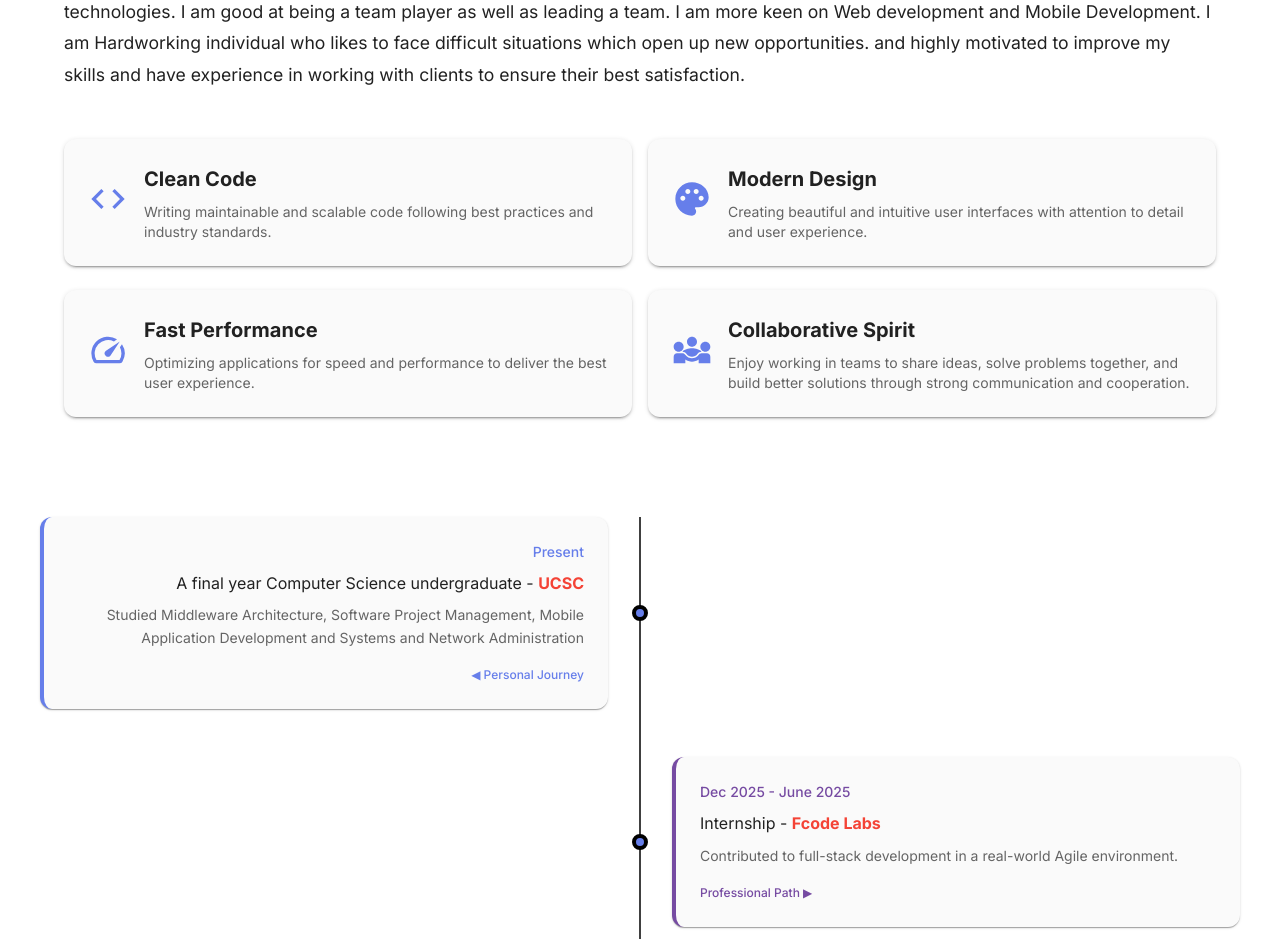
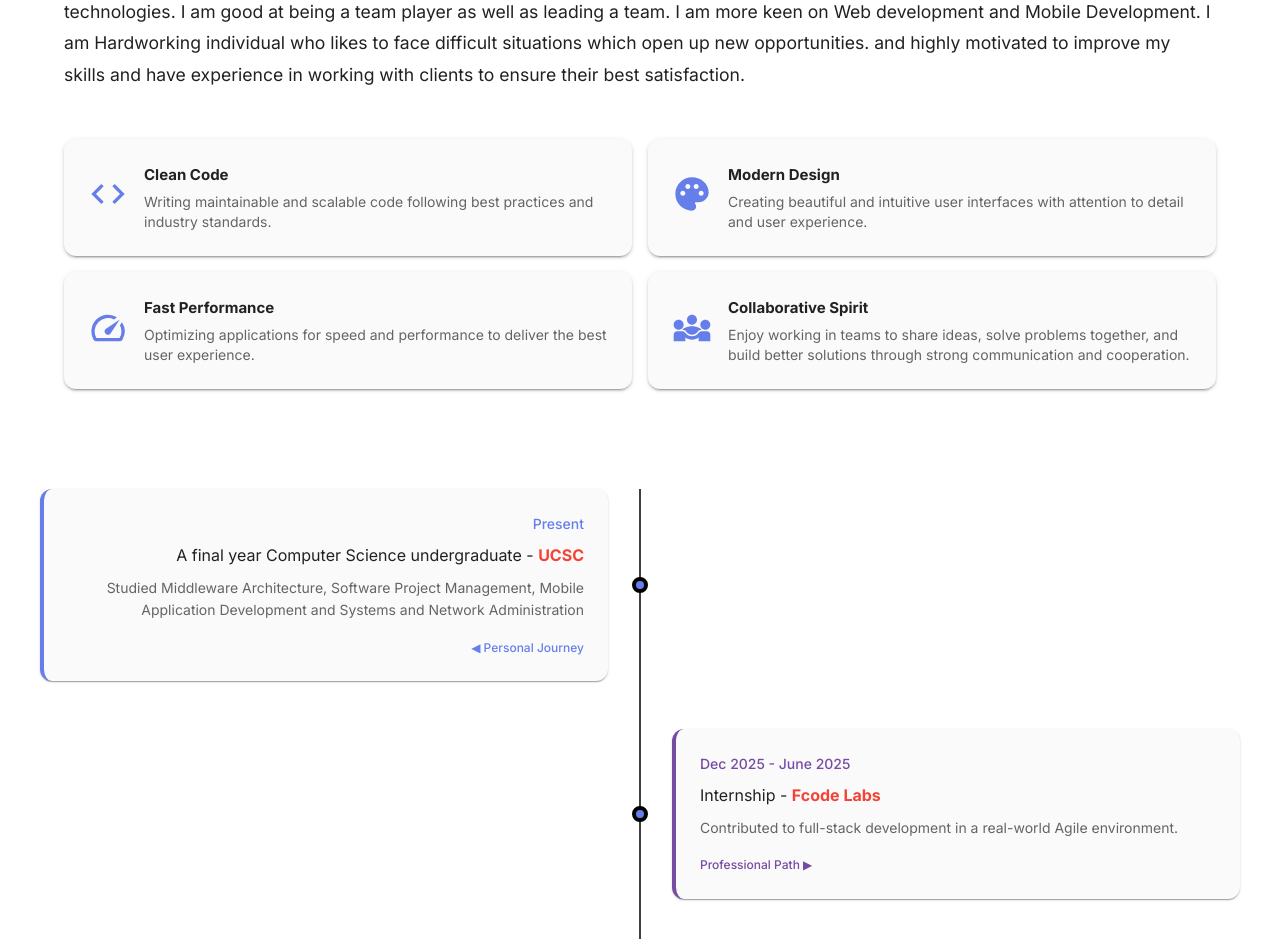
Before and after one commit to TharinduDakshina/myPortfolio, a Next.js app: page / in a window 1280 px wide. Shown: the part 1040-1979 px from the top of the page. Built offline with nearby package versions, Linux system fonts and the light colour scheme.

Commit message:
update the overflow handel

```diff
--- a/src/components/about.tsx
+++ b/src/components/about.tsx
@@ -7,7 +7,8 @@ import {
     Palette as DesignIcon,
     Speed as SpeedIcon
 } from "@mui/icons-material"
-import {styled, TypographyProps} from "@mui/system";
+import {styled, TypographyProps, width} from "@mui/system";
+import {h2} from "framer-motion/m";
 
 const features = [
     {
@@ -84,13 +85,13 @@ export function About() {
                         </Typography>
 
                     </Grid>
-                    <Grid container rowSpacing={3} columnSpacing={{ xs: 1, sm: 2, md: 2 }}>
+                    <Grid container rowSpacing={2} columnSpacing={{ xs: 1, sm: 2, md: 2 }}>
                         {features.map((feature, index) => (
-                            <Grid key={index} size={6}>
+                            <Grid key={index} size={6} sx={{}}>
                                 <StylePaper elevation={2}>
                                     <Box sx={{color: "primary.main"}}>{feature.icon}</Box>
-                                    <Box>
-                                        <Typography variant="h6" gutterBottom sx={{fontWeight: "bold"}}>
+                                    <Box sx={{overflow:"hidden"}}>
+                                        <Typography variant="h6" gutterBottom sx={{fontWeight: "bold",fontSize:"15px"}}>
                                             {feature.title}
                                         </Typography>
                                         <Typography variant="body2" color="text.secondary">
```
Also changed, not shown: 1 other file (tests, documents, lock files or other folders).
